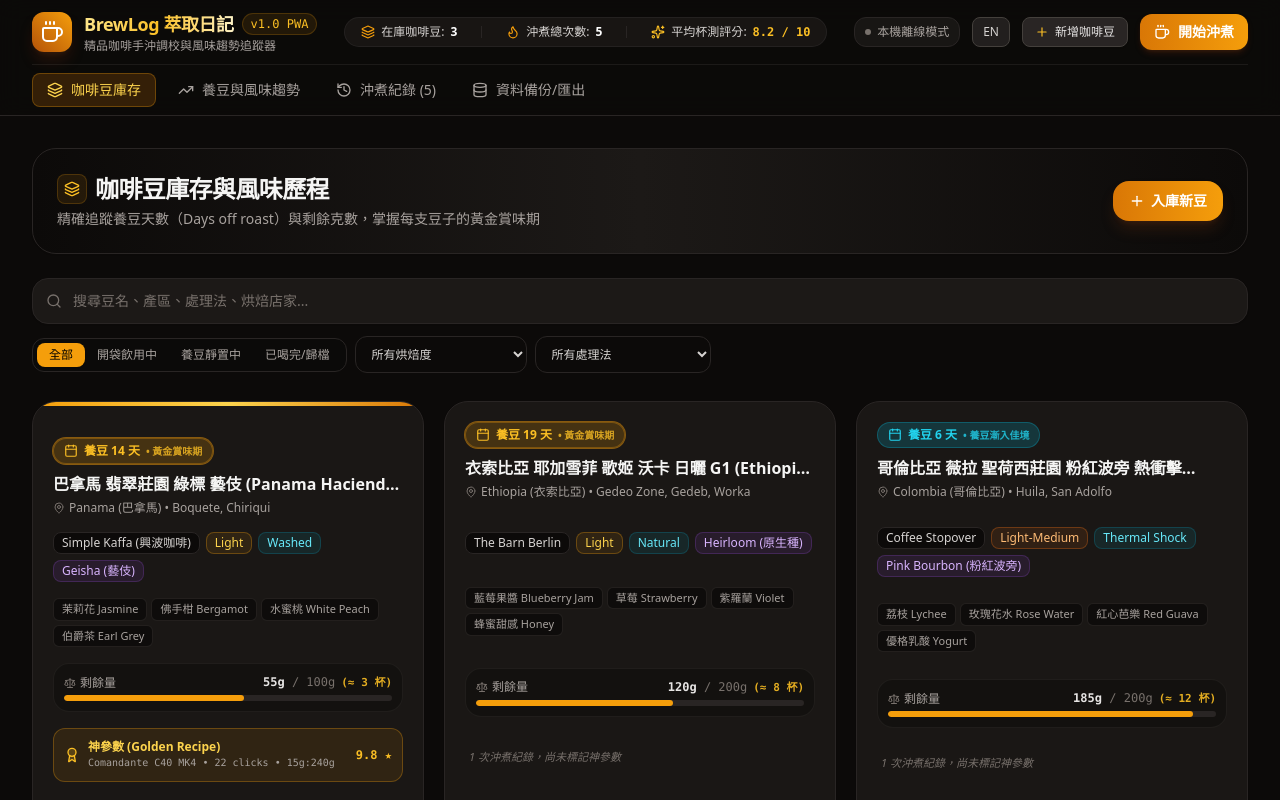
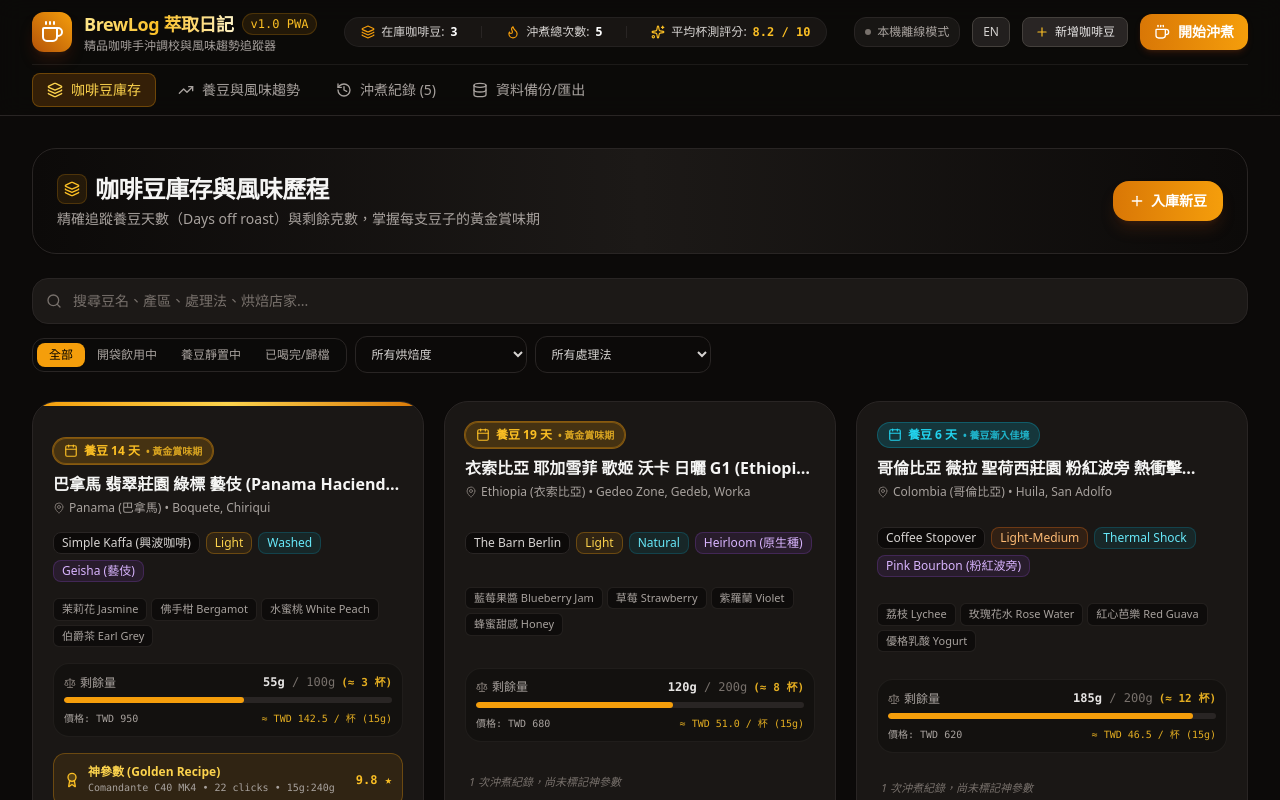
Before and after one commit to yeugeneu/pour-over-logs, a React (Vite) app: page / in a window 1280 px wide. Shown: the top 800 px of the page. Built offline with nearby package versions, Linux system fonts and the light colour scheme; no server answers.

Commit message:
feat: add Price & Currency inputs with live Cost-Per-Cup calculation in UI

```diff
--- a/src/components/beans/BeanCard.tsx
+++ b/src/components/beans/BeanCard.tsx
@@ -123,8 +123,8 @@ export const BeanCard: React.FC<BeanCardProps> = ({ bean }) => {
         </div>
       )}
 
-      {/* Remaining Inventory Bar */}
-      <div className="space-y-1 bg-stone-950/40 p-2.5 rounded-2xl border border-stone-800/60">
+      {/* Remaining Inventory Bar & Price */}
+      <div className="space-y-1.5 bg-stone-950/40 p-2.5 rounded-2xl border border-stone-800/60">
         <div className="flex justify-between items-center text-xs">
           <span className="text-stone-400 flex items-center gap-1">
             <Scale className="w-3 h-3 text-stone-500" />
@@ -145,6 +145,15 @@ export const BeanCard: React.FC<BeanCardProps> = ({ bean }) => {
             style={{ width: `${remainingPercent}%` }}
           />
         </div>
+
+        {bean.price !== undefined && bean.price > 0 && bean.totalWeightGrams > 0 && (
+          <div className="flex justify-between items-center text-[10px] text-stone-400 pt-0.5 font-mono">
+            <span>價格: {bean.currency || 'NT$'} {bean.price}</span>
+            <span className="text-amber-400/90 font-medium">
+              ≈ {bean.currency || 'NT$'} {((bean.price / bean.totalWeightGrams) * 15).toFixed(1)} / 杯 (15g)
+            </span>
+          </div>
+        )}
       </div>
 
       {/* Golden Recipe Card or Dial-in status */}
--- a/src/components/beans/BeanDetailModal.tsx
+++ b/src/components/beans/BeanDetailModal.tsx
@@ -99,7 +99,7 @@ export const BeanDetailModal: React.FC = () => {
         {/* Modal Scroll Body */}
         <div className="p-4 sm:p-6 overflow-y-auto flex-1 space-y-6">
           {/* Metadata Grid */}
-          <div className="grid grid-cols-2 sm:grid-cols-4 gap-2.5 bg-stone-950/60 p-4 rounded-2xl border border-stone-800 text-xs">
+          <div className="grid grid-cols-2 sm:grid-cols-5 gap-2.5 bg-stone-950/60 p-4 rounded-2xl border border-stone-800 text-xs">
             <div>
               <span className="text-stone-500 block">{t.beans.process}</span>
               <span className="font-semibold text-stone-200">{bean.process}</span>
@@ -116,6 +116,14 @@ export const BeanDetailModal: React.FC = () => {
               <span className="text-stone-500 block">{t.beans.remaining}</span>
               <span className="font-semibold text-amber-400 font-mono">
                 {bean.remainingWeightGrams}g / {bean.totalWeightGrams}g
+              </span>
+            </div>
+            <div>
+              <span className="text-stone-500 block">價格與單杯成本</span>
+              <span className="font-semibold text-stone-200 font-mono">
+                {bean.price !== undefined && bean.price > 0 && bean.totalWeightGrams > 0
+                  ? `${bean.currency || 'NT$'} ${bean.price} (≈ $${((bean.price / bean.totalWeightGrams) * 15).toFixed(1)}/杯)`
+                  : '未記錄'}
               </span>
             </div>
           </div>
--- a/src/components/beans/BeanModal.tsx
+++ b/src/components/beans/BeanModal.tsx
@@ -24,6 +24,8 @@ export const BeanModal: React.FC = () => {
   const [tastingNotes, setTastingNotes] = useState<string[]>([]);
   const [totalWeightGrams, setTotalWeightGrams] = useState(200);
   const [remainingWeightGrams, setRemainingWeightGrams] = useState(200);
+  const [price, setPrice] = useState<number | ''>('');
+  const [currency, setCurrency] = useState<string>('TWD');
   const [elevationMeters, setElevationMeters] = useState('');
   const [status, setStatus] = useState<BeanStatus>('active');
   const [notes, setNotes] = useState('');
@@ -48,6 +50,8 @@ export const BeanModal: React.FC = () => {
         setTastingNotes(bean.tastingNotesPackage || []);
         setTotalWeightGrams(bean.totalWeightGrams);
         setRemainingWeightGrams(bean.remainingWeightGrams);
+        setPrice(bean.price !== undefined ? bean.price : '');
+        setCurrency(bean.currency || 'TWD');
         setElevationMeters(bean.elevationMeters || '');
         setStatus(bean.status);
         setNotes(bean.notes || '');
@@ -66,6 +70,8 @@ export const BeanModal: React.FC = () => {
       setTastingNotes([]);
       setTotalWeightGrams(200);
       setRemainingWeightGrams(200);
+      setPrice('');
+      setCurrency('TWD');
       setElevationMeters('');
       setStatus('active');
       setNotes('');
@@ -117,6 +123,8 @@ export const BeanModal: React.FC = () => {
         tastingNotesPackage: tastingNotes,
         totalWeightGrams,
         remainingWeightGrams,
+        price: price !== '' ? Number(price) : undefined,
+        currency,
         elevationMeters,
         status,
         notes,
@@ -135,6 +143,8 @@ export const BeanModal: React.FC = () => {
         tastingNotesPackage: tastingNotes,
         totalWeightGrams,
         remainingWeightGrams,
+        price: price !== '' ? Number(price) : undefined,
+        currency,
         elevationMeters,
         status,
         notes,
@@ -396,11 +406,11 @@ export const BeanModal: React.FC = () => {
               />
             </div>
 
-            {/* Weights & Status */}
-            <div className="grid grid-cols-1 sm:grid-cols-3 gap-3">
+            {/* Weights, Price & Status */}
+            <div className="grid grid-cols-1 sm:grid-cols-4 gap-3">
               <div>
                 <label className="block text-xs font-semibold text-stone-300 mb-1">
-                  {language === 'zh-TW' ? '總包裝克重 (Total g)' : 'Total Weight (g)'}
+                  {language === 'zh-TW' ? '總克重 (Total g)' : 'Total (g)'}
                 </label>
                 <input
                   type="number"
@@ -416,7 +426,7 @@ export const BeanModal: React.FC = () => {
 
               <div>
                 <label className="block text-xs font-semibold text-stone-300 mb-1">
-                  {language === 'zh-TW' ? '目前剩餘克重 (Remaining g)' : 'Remaining Weight (g)'}
+                  {language === 'zh-TW' ? '剩餘克重 (Rem. g)' : 'Remaining (g)'}
                 </label>
                 <input
                   type="number"
@@ -424,6 +434,39 @@ export const BeanModal: React.FC = () => {
                   onChange={(e) => setRemainingWeightGrams(parseFloat(e.target.value) || 0)}
                   className="w-full bg-stone-950 text-stone-100 font-mono text-xs px-3 py-2 rounded-xl border border-stone-800 focus:border-amber-500 focus:outline-none"
                 />
+              </div>
+
+              <div>
+                <div className="flex items-center justify-between mb-1">
+                  <label className="block text-xs font-semibold text-stone-300">
+                    {language === 'zh-TW' ? '購買價格 (Price)' : 'Price'}
+                  </label>
+                  {price && totalWeightGrams > 0 && (
+                    <span className="text-[10px] text-amber-400 font-mono">
+                      ≈ {currency} {((Number(price) / totalWeightGrams) * 15).toFixed(1)}/杯
+                    </span>
+                  )}
+                </div>
+                <div className="flex gap-1.5">
+                  <select
+                    value={currency}
+                    onChange={(e) => setCurrency(e.target.value)}
+                    className="bg-stone-950 text-stone-300 text-xs px-2 py-2 rounded-xl border border-stone-800 focus:border-amber-500 focus:outline-none"
+                  >
+                    <option value="TWD">NT$</option>
+                    <option value="USD">USD $</option>
+                    <option value="EUR">EUR €</option>
+                    <option value="JPY">JPY ¥</option>
+                    <option value="HKD">HK$</option>
+                  </select>
+                  <input
+                    type="number"
+                    placeholder="e.g. 450"
+                    value={price}
+                    onChange={(e) => setPrice(e.target.value === '' ? '' : parseFloat(e.target.value) || 0)}
+                    className="flex-1 bg-stone-950 text-stone-100 font-mono text-xs px-3 py-2 rounded-xl border border-stone-800 focus:border-amber-500 focus:outline-none"
+                  />
+                </div>
               </div>
 
               <div>
```
